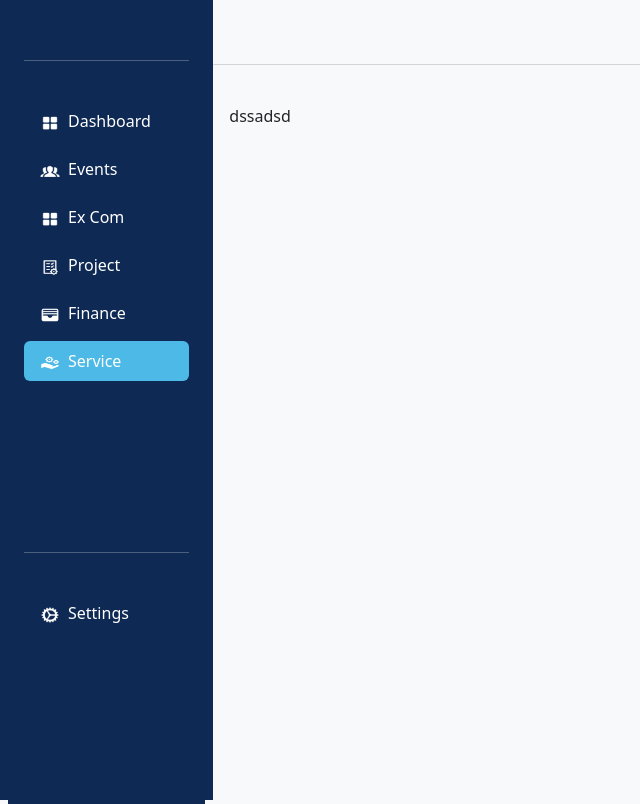
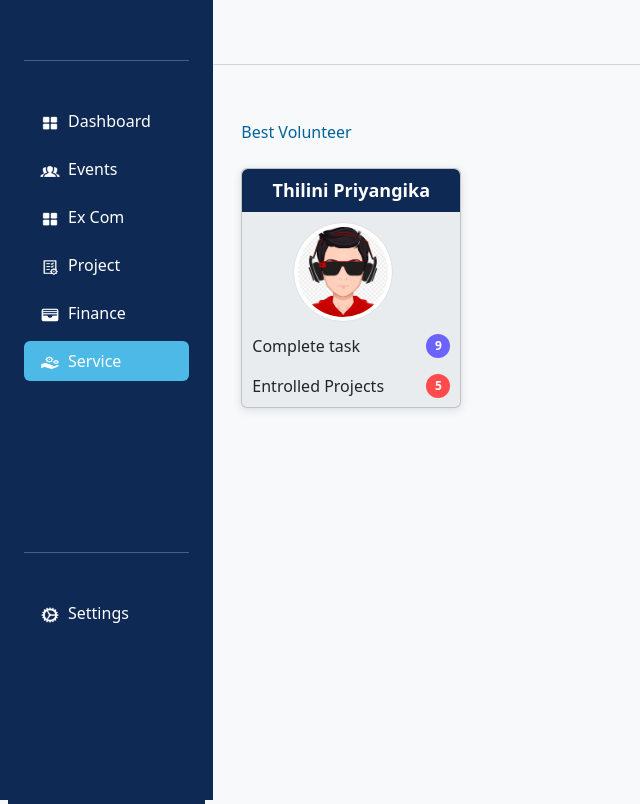
Before and after one commit to smaasath/IEEE-Student-branch-front-end, a React (Vite) app: page /dashboard/service/volunteer in a window 1280 px wide. Shown: the whole page, without its empty margins (0-640 px from the left). Built offline with nearby package versions, Linux system fonts and the light colour scheme.

Commit message:
Best volunteer show

```diff
--- a/src/pages/serviceFlow/volunteerDetailsPage/volunteerDetails.jsx
+++ b/src/pages/serviceFlow/volunteerDetailsPage/volunteerDetails.jsx
@@ -1,9 +1,69 @@
 import React from 'react'
+import profile from '../../../assets/images/profile.png';
+
+const BestVolunteerCard = ({ photo, name,completedTask, entrolledProjects }) => {
+    return (
+        <div className='card bg-body-secondary rounded common-shadow text-center' style={{   width: '220px', height: '240px', position: 'relative' }}>
+          <div className='header bg-third text-white py-2 rounded-top'style={{ fontSize: '18px', fontWeight: 'bold' }}>
+          {name}
+          </div>
+          <div className='container' style={{ marginTop:'10px'}}>
+            <img src={photo || profile} alt='Profile' className='img-thumbnail me-3 rounded-circle' style={{ width: '100px', height: '100px', objectFit: 'cover' }} />
+            </div>
+
+            <div className='info mt-1 ' style={{   margin:'10px'}}>
+              <div className='d-flex justify-content-between py-2 '>
+              <span>Complete task</span>
+          <span className="badge rounded-circle" style={{ backgroundColor: '#6c63ff', color: 'white', width: '24px', height: '24px', display: 'flex', justifyContent: 'center', alignItems: 'center' }}>
+            {completedTask}
+          </span>
+              </div>
+
+              <div className="d-flex justify-content-between py-2">
+          <span>Entrolled Projects</span>
+          <span className="badge rounded-circle" style={{ backgroundColor: '#ff4b4b', color: 'white', width: '24px', height: '24px', display: 'flex', justifyContent: 'center', alignItems: 'center' }}>
+            {entrolledProjects}
+          </span>
+        </div>
+
+            </div>
+          </div>
+
+      );
+
+}
 
 const VolunteerDetailsPage = () => {
+    const bestVolunteer = [
+        {
+
+          photo: profile,
+          name: 'Thilini Priyangika',
+          completedTask: '9',
+          entrolledProjects: '5',
+
+        },
+
+    ];
     return (
-      <div>
-        dssadsd
+        <div className='container'>
+
+        <div className='text-cl-primary mt-3'>Best Volunteer</div>
+
+        <div className='row mt-4'>
+          {bestVolunteer.map((volunteer, index) => (
+            <div className='col-12 col-md-6 mb-4' key={index}>
+
+              <BestVolunteerCard
+                photo={volunteer.photo}
+                name={volunteer.name}
+                completedTask={volunteer.completedTask}
+                entrolledProjects={volunteer.entrolledProjects}
+
+              />
+            </div>
+          ))}
+        </div>
       </div>
     )
   }
```
